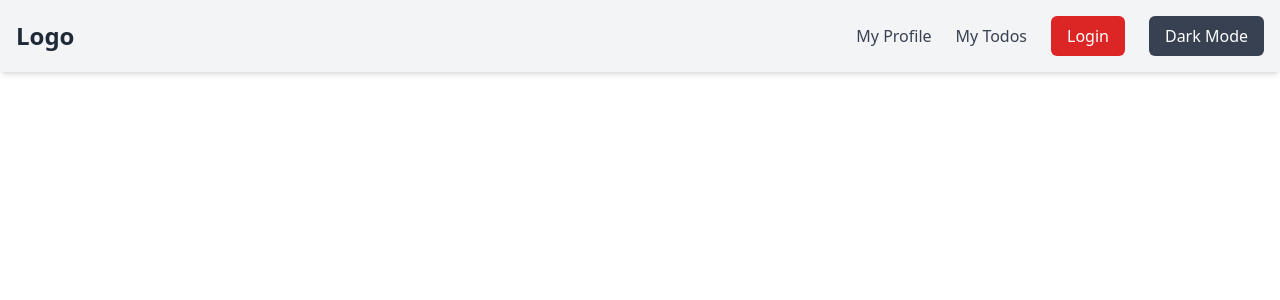
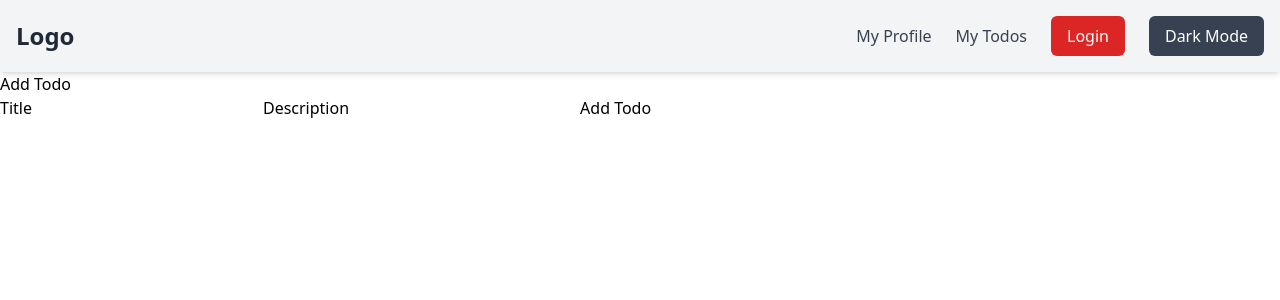
Before and after one commit to Zynalex9/express-task, a React (Vite) app in the folder frontend/: page / in a window 1280 px wide. Shown: the top 300 px of the page. Built offline with nearby package versions, Linux system fonts and the light colour scheme; no server answers.

Commit message:
Create Task Page

```diff
--- a/frontend/package.json
+++ b/frontend/package.json
@@ -15,6 +15,7 @@
     "react-dom": "^18.3.1",
     "react-hook-form": "^7.53.2",
     "react-router-dom": "^7.0.1",
+    "react-toastify": "^10.0.6",
     "zod": "^3.23.8"
   },
   "devDependencies": {
--- a/frontend/src/Routes/AllRoutes.tsx
+++ b/frontend/src/Routes/AllRoutes.tsx
@@ -2,10 +2,12 @@ import { Routes, Route} from "react-router-dom";
 import Register from "../pages/Register";
 import AuthMiddleware from "./AuthMiddleware";
 import Login from "../pages/Login";
+import HomePage from "../pages/HomePage";
 const AllRoutes = () => {
   return (
     <div>
       <Routes>
+        <Route path="/" element={<HomePage/>}/>
         <Route path="/register" element={<AuthMiddleware><Register/></AuthMiddleware>}/>
         <Route path="/login" element={<AuthMiddleware><Login/></AuthMiddleware>}/>
       </Routes>
--- /dev/null
+++ b/frontend/src/components/CreateTask.tsx
@@ -0,0 +1,104 @@
+import axios from "axios";
+import { useState } from "react";
+import { useForm } from "react-hook-form";
+import { Bounce, toast, ToastContainer } from "react-toastify";
+import 'react-toastify/dist/ReactToastify.css';
+
+interface FormData {
+  title: string;
+  description: string;
+}
+
+const CreateTask = () => {
+  const [apiResponse, setApiResponse] = useState({});
+  const {
+    register,
+    formState: { errors, isSubmitting },
+    handleSubmit,
+    reset,
+  } = useForm<FormData>({
+    defaultValues: {
+      title: "",
+      description: "",
+    },
+  });
+
+  const onSubmit = async (data: FormData) => {
+    try {
+      const response = await axios.post("/api/task/create-task", data);
+      setApiResponse(response);
+      console.log(response.data);
+      reset();
+
+      // Trigger the toast notification
+      toast.success(response.data.message, {
+        position: "bottom-right",
+        autoClose: 5000,
+        hideProgressBar: false,
+        closeOnClick: true,
+        pauseOnHover: true,
+        draggable: true,
+        progress: undefined,
+        theme: "light",
+        transition: Bounce,
+      });
+    } catch (error:any) {
+      toast.error(error.response.data.message, {
+        position: "bottom-right",
+        autoClose: 5000,
+        hideProgressBar: false,
+        closeOnClick: true,
+        pauseOnHover: true,
+        draggable: true,
+        progress: undefined,
+        theme: "light",
+        transition: Bounce,
+      });
+    }
+  };
+
+  return (
+    <div>
+      <h1>Add Todo</h1>
+      <div>
+        <form onSubmit={handleSubmit(onSubmit)}>
+          <label htmlFor="title">Title</label>
+          <input
+            type="text"
+            {...register("title", {
+              required: "Please enter a title",
+              minLength: {
+                value: 6,
+                message: "Title must be 6 characters long",
+              },
+            })}
+            id="title"
+          />
+          {errors.title && <p className="text-red-600">{errors.title.message}</p>}
+
+          <label htmlFor="description">Description</label>
+          <input
+            type="text"
+            {...register("description", {
+              required: "Please enter a description",
+              minLength: {
+                value: 10,
+                message: "Description must be 10 characters long",
+              },
+            })}
+          />
+          {errors.description && (
+            <p className="text-red-600">{errors.description.message}</p>
+          )}
+
+          <button type="submit" className={`${isSubmitting ? "cursor-not-allowed": "cursor-pointer"}`} disabled={isSubmitting}>
+            Add Todo
+          </button>
+        </form>
+      </div>
+      <ToastContainer/>
+    </div>
+  );
+};
+
+export default CreateTask;
--- /dev/null
+++ b/frontend/src/pages/HomePage.tsx
@@ -0,0 +1,13 @@
+import { ToastContainer } from "react-toastify";
+import CreateTask from "../components/CreateTask";
+
+const HomePage = () => {
+  return (
+    <>
+      <CreateTask />
+      <ToastContainer/>
+    </>
+  );
+};
+
+export default HomePage;
```
Also changed, not shown: 2 other files (tests, documents, lock files or other folders).
